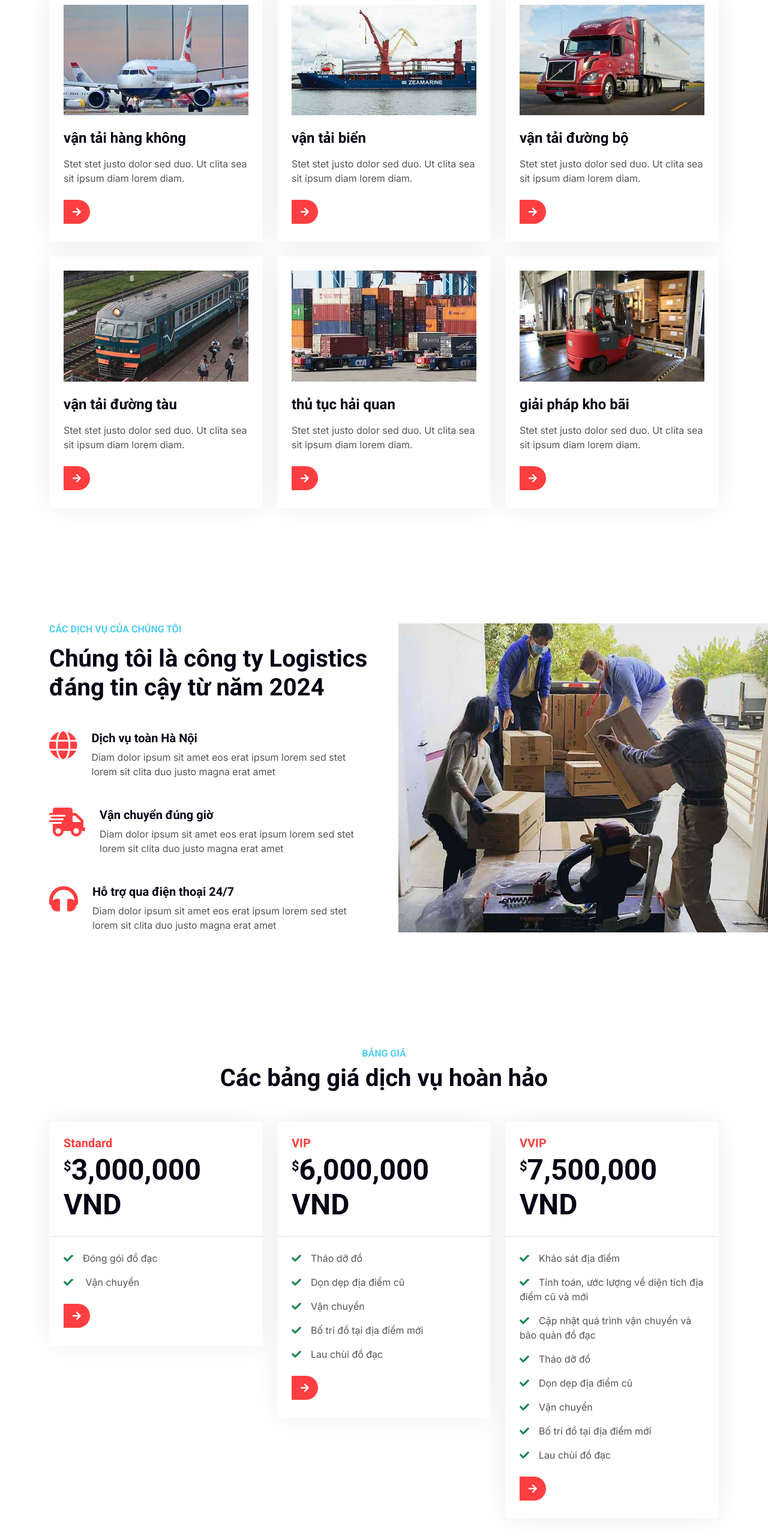
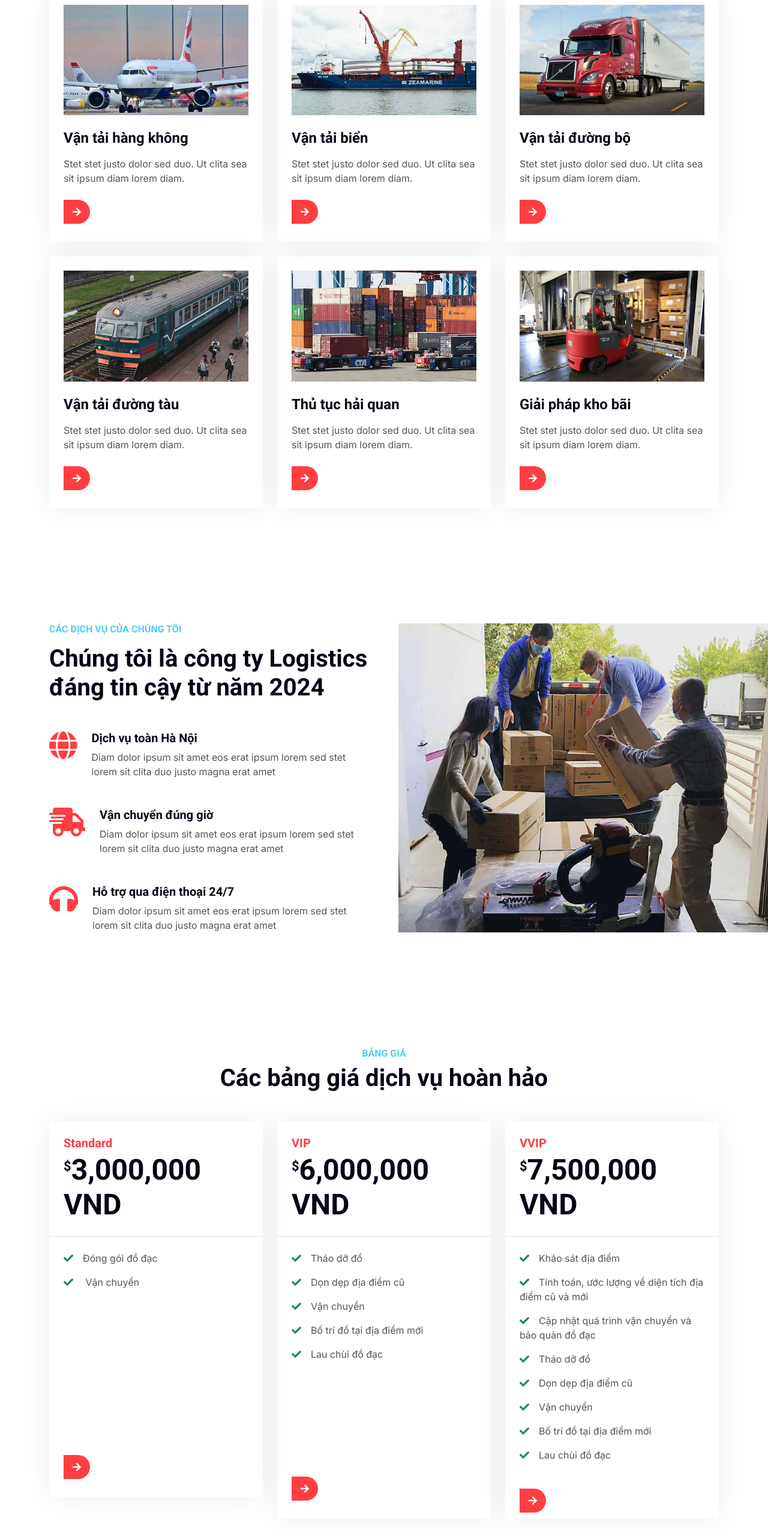
Before and after one commit to Cheetah-Express/Cheetah-Express.github.io, a plain HTML site: page index.html in a window 1280 px wide. Shown: the part 2524-5084 px from the top of the page at 60% size. Drawn offline with nearby package versions, Linux system fonts and the light colour scheme.

Commit message:
nam-edit-the-price-and-footer

```diff
--- a/css/style.css
+++ b/css/style.css
@@ -474,3 +474,23 @@
 .footer .copyright a {
     color: var(--light);
 }
+
+.price-item {
+    display: flex;
+    flex-direction: column;
+    height: 100%;
+}
+
+.price-content {
+    flex-grow: 1;
+    display: flex;
+    flex-direction: column;
+}
+
+.price-features {
+    flex-grow: 1;
+}
+
+.price-button {
+    margin-top: 20px; /* Adjust this value as needed */
+}
--- a/index.html
+++ b/index.html
@@ -206,7 +206,7 @@
                         <div class="overflow-hidden mb-4">
                             <img class="img-fluid" src="img/service-1.jpg" alt="">
                         </div>
-                        <h4 class="mb-3">vận tải hàng không</h4>
+                        <h4 class="mb-3">Vận tải hàng không</h4>
                         <p>Stet stet justo dolor sed duo. Ut clita sea sit ipsum diam lorem diam.</p>
                         <a class="btn-slide mt-2" href=""><i class="fa fa-arrow-right"></i><span>Read More</span></a>
                     </div>
@@ -216,7 +216,7 @@
                         <div class="overflow-hidden mb-4">
                             <img class="img-fluid" src="img/service-2.jpg" alt="">
                         </div>
-                        <h4 class="mb-3">vận tải biển</h4>
+                        <h4 class="mb-3">Vận tải biển</h4>
                         <p>Stet stet justo dolor sed duo. Ut clita sea sit ipsum diam lorem diam.</p>
                         <a class="btn-slide mt-2" href=""><i class="fa fa-arrow-right"></i><span>Read More</span></a>
                     </div>
@@ -226,7 +226,7 @@
                         <div class="overflow-hidden mb-4">
                             <img class="img-fluid" src="img/service-3.jpg" alt="">
                         </div>
-                        <h4 class="mb-3">vận tải đường bộ</h4>
+                        <h4 class="mb-3">Vận tải đường bộ</h4>
                         <p>Stet stet justo dolor sed duo. Ut clita sea sit ipsum diam lorem diam.</p>
                         <a class="btn-slide mt-2" href=""><i class="fa fa-arrow-right"></i><span>Read More</span></a>
                     </div>
@@ -236,7 +236,7 @@
                         <div class="overflow-hidden mb-4">
                             <img class="img-fluid" src="img/service-4.jpg" alt="">
                         </div>
-                        <h4 class="mb-3">vận tải đường tàu</h4>
+                        <h4 class="mb-3">Vận tải đường tàu</h4>
                         <p>Stet stet justo dolor sed duo. Ut clita sea sit ipsum diam lorem diam.</p>
                         <a class="btn-slide mt-2" href=""><i class="fa fa-arrow-right"></i><span>Read More</span></a>
                     </div>
@@ -246,7 +246,7 @@
                         <div class="overflow-hidden mb-4">
                             <img class="img-fluid" src="img/service-5.jpg" alt="">
                         </div>
-                        <h4 class="mb-3">thủ tục hải quan</h4>
+                        <h4 class="mb-3">Thủ tục hải quan</h4>
                         <p>Stet stet justo dolor sed duo. Ut clita sea sit ipsum diam lorem diam.</p>
                         <a class="btn-slide mt-2" href=""><i class="fa fa-arrow-right"></i><span>Read More</span></a>
                     </div>
@@ -256,7 +256,7 @@
                         <div class="overflow-hidden mb-4">
                             <img class="img-fluid" src="img/service-6.jpg" alt="">
                         </div>
-                        <h4 class="mb-3">giải pháp kho bãi</h4>
+                        <h4 class="mb-3">Giải pháp kho bãi</h4>
                         <p>Stet stet justo dolor sed duo. Ut clita sea sit ipsum diam lorem diam.</p>
                         <a class="btn-slide mt-2" href=""><i class="fa fa-arrow-right"></i><span>Read More</span></a>
                     </div>
@@ -315,7 +315,7 @@
                 <h1 class="mb-5">Các bảng giá dịch vụ hoàn hảo</h1>
             </div>
             <div class="row g-4">
-                <div class="col-md-6 col-lg-4 wow fadeInUp" data-wow-delay="0.3s">
+                <div class="col-md-6 col-lg-4 wow fadeInUp" data-wow-delay="0.3s" style="height: 626px;">
                     <div class="price-item">
                         <div class="border-bottom p-4 mb-4">
                             <h5 class="text-primary mb-1">Standard</h5>
@@ -324,14 +324,18 @@
 
                             </h1>
                         </div>
-                        <div class="p-4 pt-0">
+                        <div class="p-4 pt-0 price-content" style="height: 446px;">
+                            <div class="price-features">
                                 <p><i class="fa fa-check text-success me-3"></i>Đóng gói đồ đạc</p>
                                 <p><i class="fa fa-check text-success me-3"></i> Vận chuyển</p>
+                            </div>
+                            <div class="price-button">
                                 <a class="btn-slide mt-2" href=""><i class="fa fa-arrow-right"></i><span >Đặt dịch vụ ngay</span></a>
                             </div>
                         </div>
                     </div>
-                <div class="col-md-6 col-lg-4 wow fadeInUp" data-wow-delay="0.5s">
+                </div>
+                <div class="col-md-6 col-lg-4 wow fadeInUp" data-wow-delay="0.5s" >
                     <div class="price-item">
                         <div class="border-bottom p-4 mb-4">
                             <h5 class="text-primary mb-1">VIP</h5>
@@ -340,18 +344,18 @@
 
                             </h1>
                         </div>
-                        <div class="p-4 pt-0">
-                            <p><i class="fa fa-check text-success me-3"></i>Tháo dỡ đồ
-
-
-
-
-                                </p>
+                        <div class="p-4 pt-0 price-content" style="height: 446px;">
+                            <div class="price-features">
+                                <p><i class="fa fa-check text-success me-3"></i>Tháo dỡ đồ</p>
                                 <p><i class="fa fa-check text-success me-3"></i>Dọn dẹp địa điểm cũ</p>
                                 <p><i class="fa fa-check text-success me-3"></i>Vận chuyển</p>
                                 <p><i class="fa fa-check text-success me-3"></i>Bố trí đồ tại địa điểm mới</p>
                                 <p><i class="fa fa-check text-success me-3"></i>Lau chùi đồ đạc</p>
+                            </div>
+                            <div class="price-button">
                                 <a class="btn-slide mt-2" href=""><i class="fa fa-arrow-right"></i><span >Đặt dịch vụ ngay</span></a>
+                            </div>
+
                         </div>
                     </div>
                 </div>
@@ -364,16 +368,9 @@
 
                             </h1>
                         </div>
-                        <div class="p-4 pt-0">
-                            <p><i class="fa fa-check text-success me-3"></i>Khảo sát địa điểm
-
-
-
-
-
-
-
-                                </p>
+                        <div class="p-4 pt-0 price-content" style="height: 446px;">
+                            <div class="price-features">
+                                <p><i class="fa fa-check text-success me-3"></i>Khảo sát địa điểm </p>
                                 <p><i class="fa fa-check text-success me-3"></i>Tính toán, ước lượng về diện tích địa điểm cũ và mới </p>
                                 <p><i class="fa fa-check text-success me-3"></i>Cập nhật quá trình vận chuyển và bảo quản đồ đạc </p>
                                 <p><i class="fa fa-check text-success me-3"></i>Tháo dỡ đồ</p>
@@ -381,7 +378,10 @@
                                 <p><i class="fa fa-check text-success me-3"></i>Vận chuyển</p>
                                 <p><i class="fa fa-check text-success me-3"></i>Bố trí đồ tại địa điểm mới</p>
                                 <p><i class="fa fa-check text-success me-3"></i>Lau chùi đồ đạc</p>
+                            </div>
+                            <div class="price-button">
                                 <a class="btn-slide mt-2" href=""><i class="fa fa-arrow-right"></i><span >Đặt dịch vụ ngay</span></a>
+                            </div>
                         </div>
                     </div>
                 </div>
@@ -491,7 +491,7 @@
                         <div class="overflow-hidden mb-4">
                             <img class="img-fluid" src="img/team-1.jpg" alt="">
                         </div>
-                        <h5 class="mb-0">Trần Tường Nam Giang</h5>
+                        <h5 class="mb-0">Thái Xuân Khánh</h5>
                         <p>CEO</p>
                         <div class="btn-slide mt-1">
                             <i class="fa fa-share"></i>
@@ -508,7 +508,7 @@
                         <div class="overflow-hidden mb-4">
                             <img class="img-fluid" src="img/team-1.jpg" alt="">
                         </div>
-                        <h5 class="mb-0">Trần Tường Nam Giang</h5>
+                        <h5 class="mb-0">Đỗ Ninh Hải</h5>
                         <p>CEO</p>
                         <div class="btn-slide mt-1">
                             <i class="fa fa-share"></i>
```
Also changed, not shown: contact.html (+20 -20 lines). Lines whose indentation alone changed are shown as unchanged.
